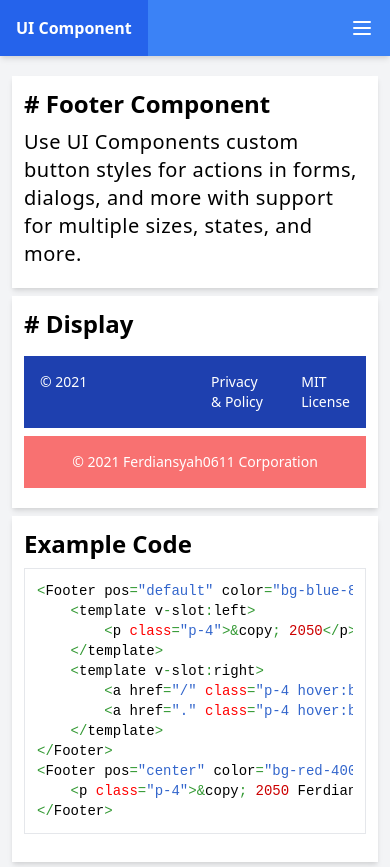
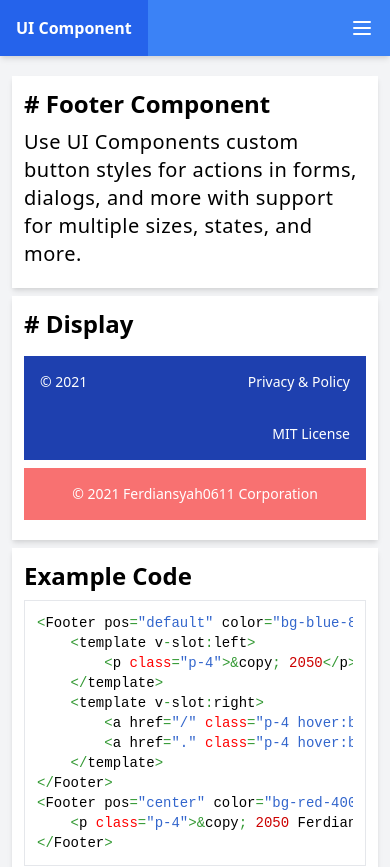
Before and after one commit to ferdiansyah0611/ui-component, a Vue app: page /component/footer in a window 390 px wide. Shown: the top 867 px of the page. Built offline with nearby package versions, Linux system fonts and the light colour scheme.

Commit message:
responsive for Footer component

```diff
--- a/src/components/Footer.vue
+++ b/src/components/Footer.vue
@@ -1,9 +1,9 @@
 <template>
 	<div v-if="pos === 'default'" :class="'w-full flex text-white ' + color">
-		<div class="w-full md:w-1/2 flex">
+		<div class="w-full md:w-1/2 flex flex-wrap">
 			<slot name="left"></slot>
 		</div>
-		<div class="w-full md:w-1/2 flex justify-end">
+		<div class="w-full md:w-1/2 flex flex-wrap justify-end">
 			<slot name="right"></slot>
 		</div>
 	</div>
```
